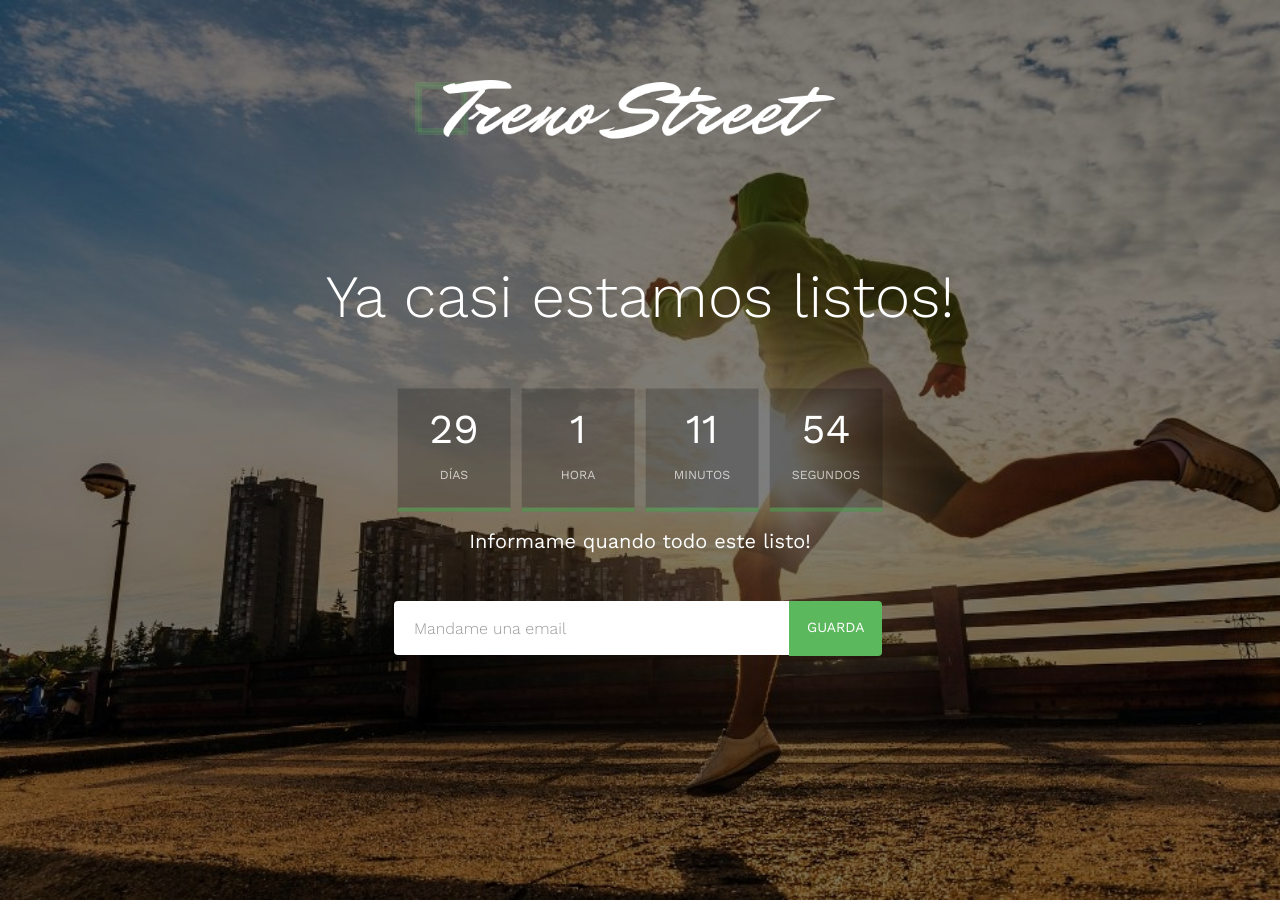
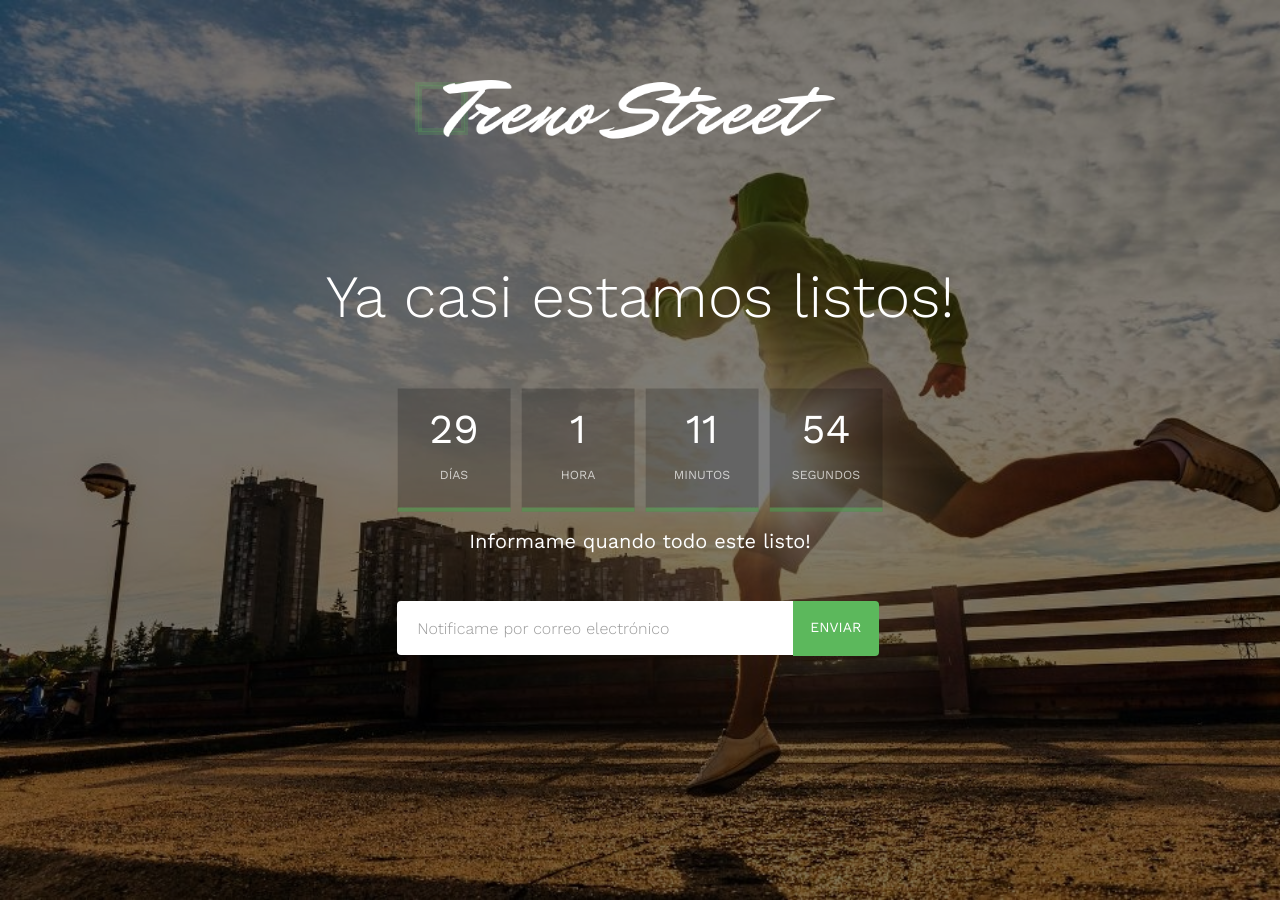
Before and after one commit to kikice010/TRENOSTREET, a PHP site: page / in a window 1280 px wide. Shown: the top 904 px of the page. Run offline with PHP 8.4, Linux system fonts and the light colour scheme; some web fonts are replaced.

Commit message:
translate

```diff
--- a/index.php
+++ b/index.php
@@ -86,8 +86,8 @@
 								<form class="form-inline" id="fh5co-header-subscribe">
 									<div class="col-md-12 col-md-offset-0">
 										<div class="form-group">
-											<input type="email" class="form-control" id="email" placeholder="Mandame una email">
-											<button type="submit" class="btn btn-primary">Guarda</button>
+											<input type="email" class="form-control" id="email" placeholder="Notificame por correo electrónico">
+											<button type="submit" class="btn btn-primary">Enviar</button>
 										</div>
 									</div>
 								</form>
```
